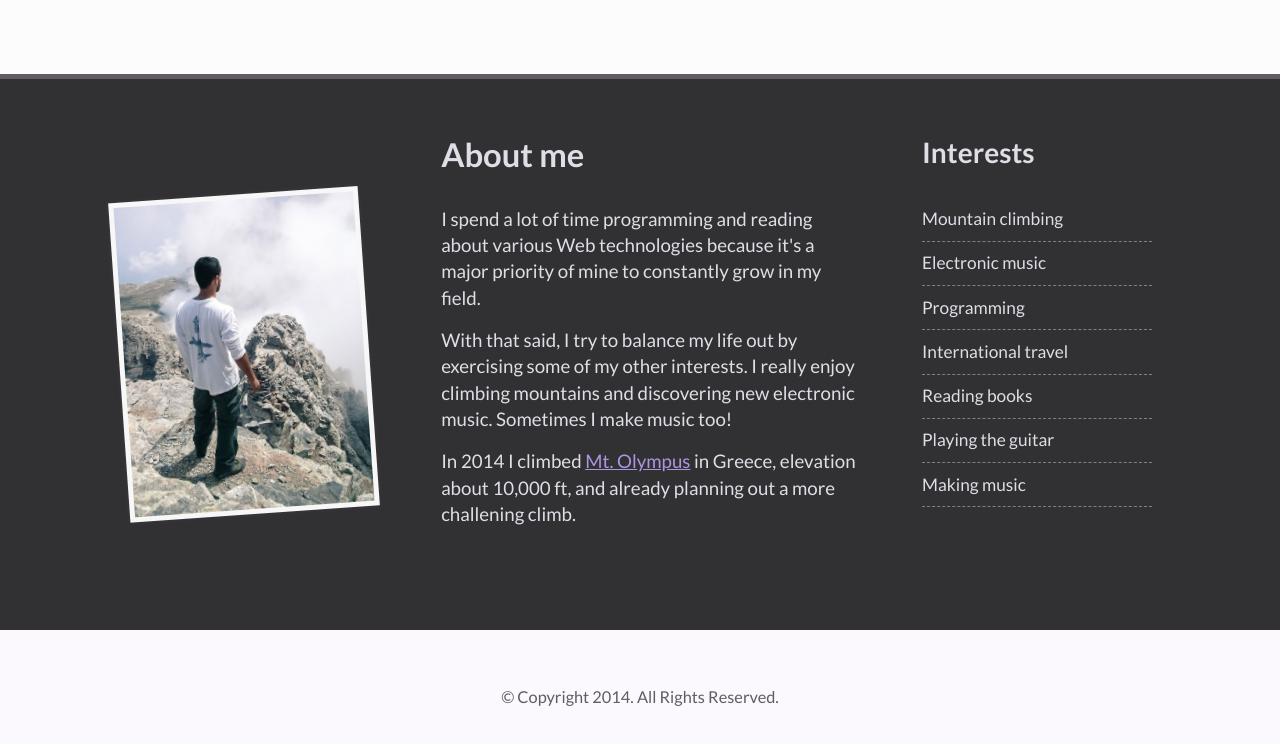
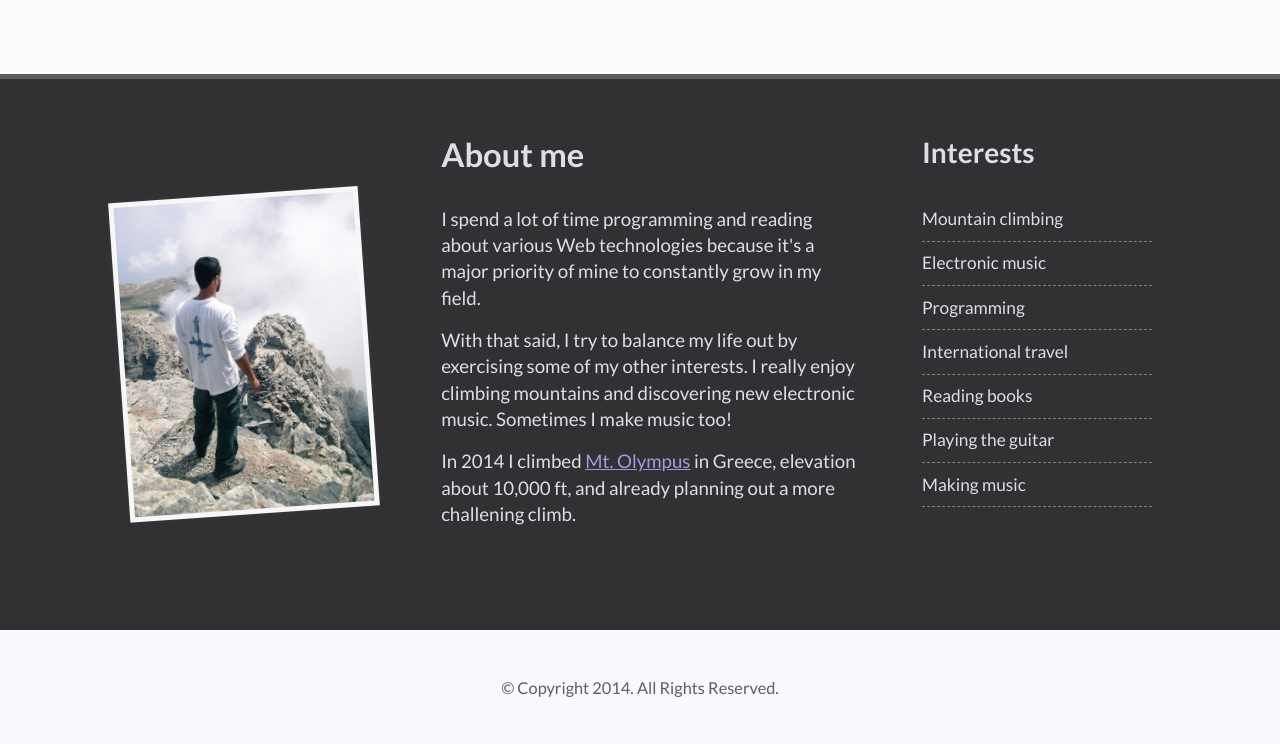
Before and after one commit to alpinelogic/alpinelogic.github.io, a website: page index.html in a window 1280 px wide. Shown: the part 2271-3015 px from the top of the page. Drawn offline with Linux system fonts and the light colour scheme.

Commit message:
decreasing padding from footer

```diff
--- a/css/scss/_screen.scss
+++ b/css/scss/_screen.scss
@@ -170,7 +170,7 @@
     [class*='blox-'] { padding: 3.25% 1.5%; }
   }
 
-  #footer { padding: 3em; }
+  #footer { padding: 2.5em; }
 }
 
 
```
Also changed, not shown: css/style.css, 1 other file.
